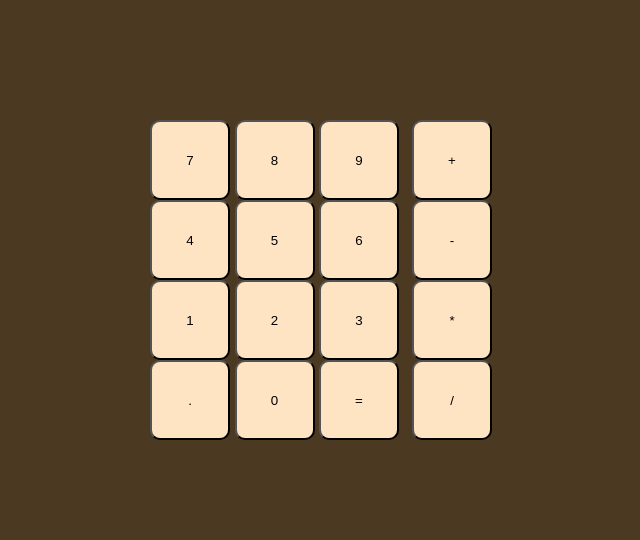
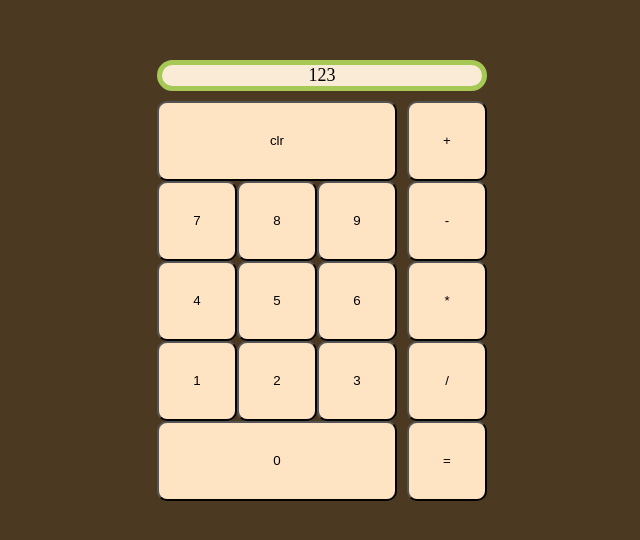
Before and after one commit to Koder1234/calculator, a plain HTML site: page index.html in a window 1280 px wide. Shown: the part 128-668 px from the top of the page, without its empty margins (318-958 px from the left). Drawn offline with Linux system fonts and the light colour scheme.

Commit message:
added few new buttons and changed style to cotain them in center

```diff
--- a/index.html
+++ b/index.html
@@ -3,14 +3,26 @@
 <head>
 <meta charset="utf-8">
 <meta http-equiv="X-UA-Compatible" content="IE=edge">
-<meta name="viewport" content="width=device-width, initial-scale">
+<meta name="viewport" content="width=device-width, initial-scale=1.0">
 <link rel="stylesheet" href="style.css">
 <title>Calculator</title>
 </head>
 <body>
     <div></div>
     <div id="main">
+        <div id="display">
+             123
+        </div>
+
+
+
+
             <div id="container">
+                <div id="column">
+                    <div id="special">
+                        <button class="big">clr</button>
+                    </div>
+
                     <div id="numbers">
                         <button>7</button>
                         <button>8</button>
@@ -21,19 +33,20 @@
                         <button>1</button>
                         <button>2</button>
                         <button>3</button>
-                <button>.</button>
-                <button>0</button>
-                <button>=</button>
+                        <button class="big">0</button>
 
+                    </div>
                  </div>
                 <div id="operators">
                     <button>+</button>
                     <button>-</button>
                     <button>*</button>
                     <button>/</button>
+                    <button>=</button>
                 </div>
 
             </div>
+
 
     </div>
     <div></div>
--- a/script.js
+++ b/script.js
@@ -1,7 +1,21 @@
 let operator;
 let firstNumber;
 let secoundNumber;
+let displayedValue="";
 
+function getButton(e){
+    let variable= e.target.textContent;
+    displayedValue+=variable;
+    console.log(displayedValue);
+    document.getElementById("display").textContent=displayedValue;
+    //console.log(displayedValue);
+    return variable;
+}
+
+
+
+const buttons=document.querySelectorAll("button");
+buttons.forEach(button=>button.addEventListener("click",getButton))
 
 function add(firstNum,secoundNum){
     return firstNum + secoundNum;
--- a/style.css
+++ b/style.css
@@ -10,6 +10,9 @@ body{
 #main{
     width: 1200px;
     margin: auto;
+    display: flex;
+    flex-direction: column;
+    align-items: center;
 }
 #container{
     display: flex;
@@ -17,14 +20,28 @@ body{
     align-items: center;
 
 }
+#display{
+    width:320px;
+    border:solid rgb(166, 201, 86) 5px;
+    margin-bottom: 10px;
+    background-color: antiquewhite;
+    border-radius: 20px;
+}
+#column{
+    display: flex;
+    flex-direction: column;
+}
 
+#special,
 #numbers{
-    width:250px;
+    width:240px;
     margin-right: 10px;
+    display: flex;
+    flex-wrap: wrap;
 
 }
 #operators{
-    width:85px;
+    width:80px;
 }
 
 
@@ -35,3 +52,8 @@ button{
     border-radius: 10px;
 
 }
+
+.big{
+    flex:1 1 0;
+    text-align: center;
+}
```
Lines whose indentation alone changed are shown as unchanged.
